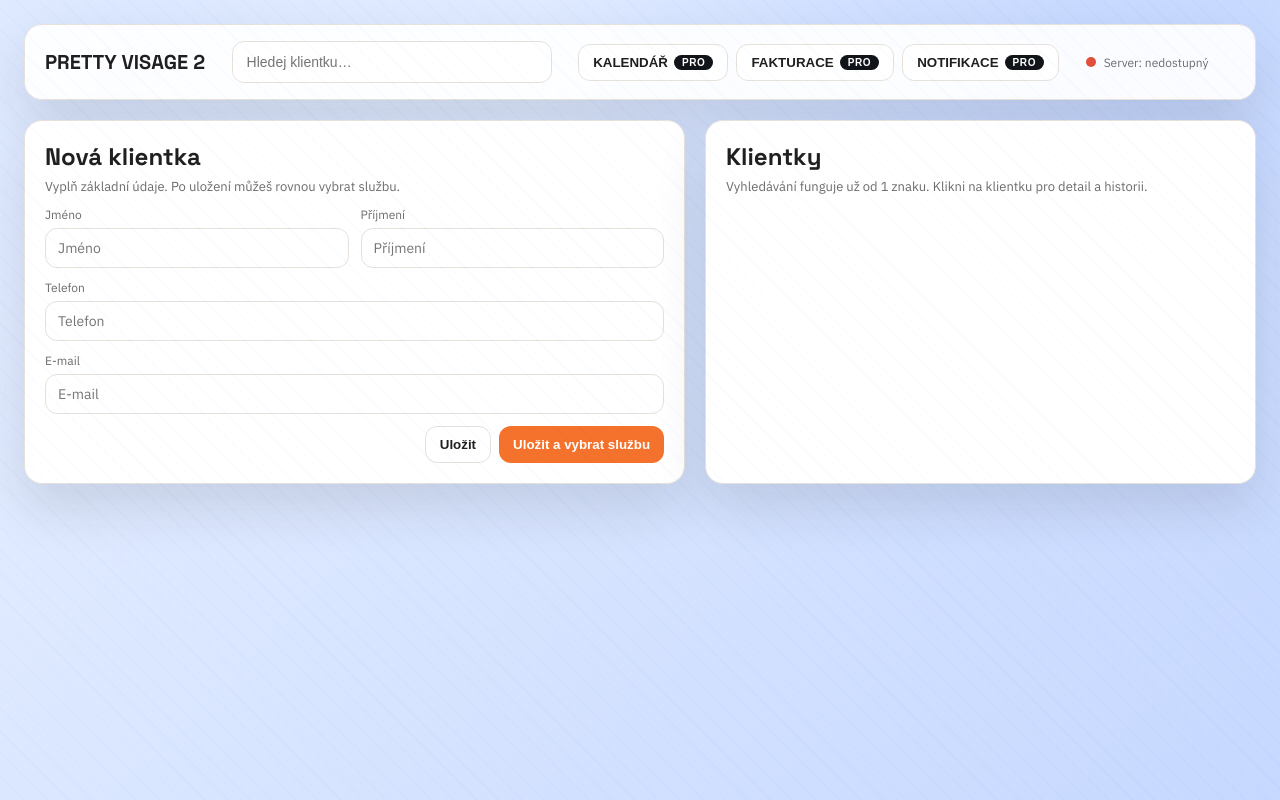
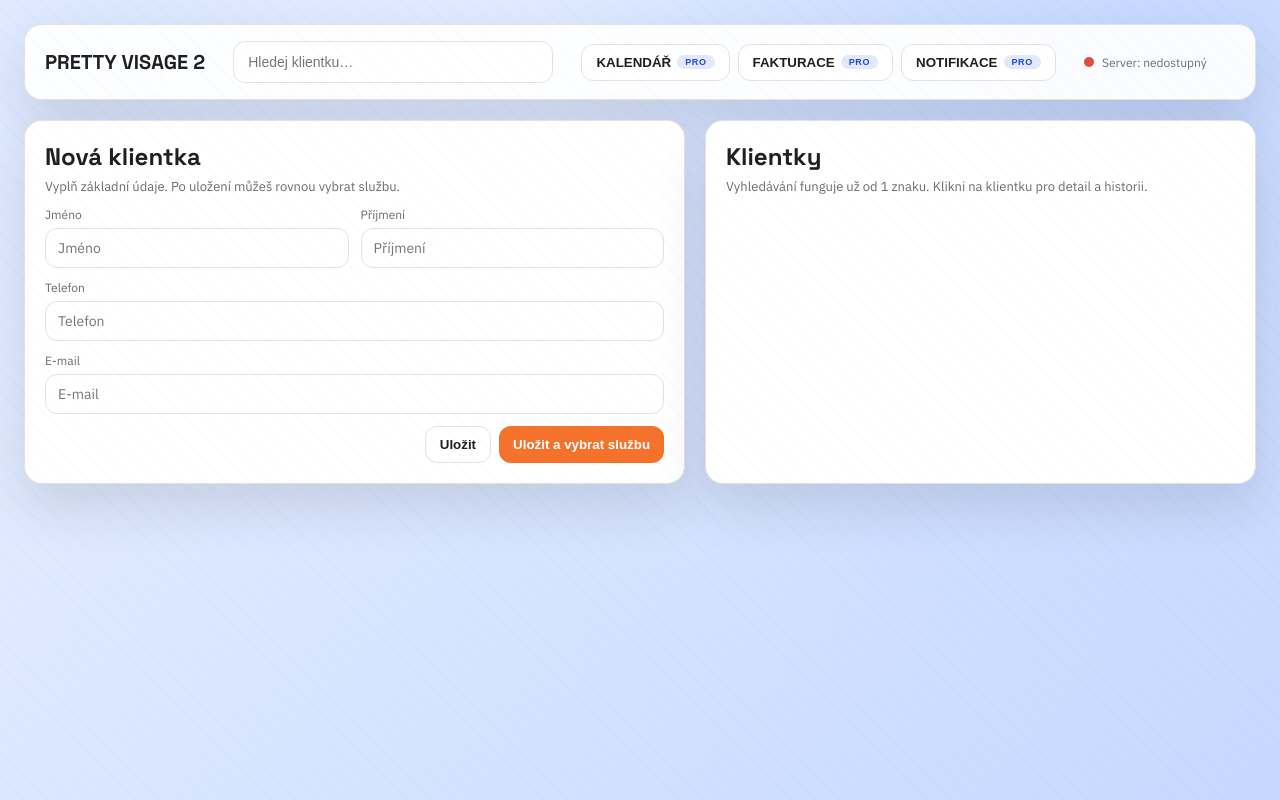
Before and after one commit to maxservice2026/kartoteka, a website: page public/index.html in a window 1280 px wide. Drawn offline with Linux system fonts and the light colour scheme; no server answers.

Commit message:
Group PRO buttons and restyle badge

```diff
--- a/public/index.html
+++ b/public/index.html
@@ -22,9 +22,9 @@
           <input id="searchInput" type="search" placeholder="Hledej klientku…" />
         </div>
         <div class="actions">
-          <button class="ghost pro-button" id="btnEconomy">Ekonomika <span class="pro-pill">PRO</span></button>
           <button class="ghost" id="btnInvoice">Faktura</button>
           <button class="ghost" id="btnSettings">Nastavení</button>
+          <button class="ghost pro-button" id="btnEconomy">Ekonomika <span class="pro-pill">PRO</span></button>
           <button class="ghost pro-button" id="btnCalendar">KALENDÁŘ <span class="pro-pill">PRO</span></button>
           <button class="ghost pro-button" id="btnBilling">FAKTURACE <span class="pro-pill">PRO</span></button>
           <button class="ghost pro-button" id="btnNotifications">NOTIFIKACE <span class="pro-pill">PRO</span></button>
--- a/public/styles.css
+++ b/public/styles.css
@@ -171,9 +171,9 @@ button.pro-button {
   justify-content: center;
   padding: 2px 8px;
   border-radius: 999px;
-  background: #111418;
-  color: #fff;
-  font-size: 10px;
+  background: rgba(27, 79, 216, 0.12);
+  color: #1b4fd8;
+  font-size: 9px;
   font-weight: 700;
   letter-spacing: 0.6px;
 }
```
